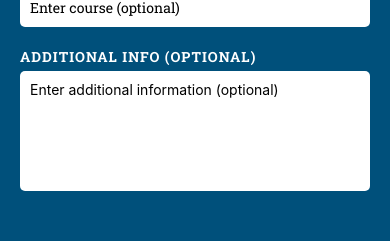
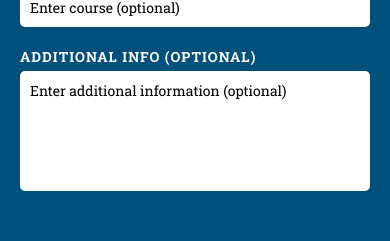
Before and after one commit to hrani2/skill_harbor_465, a React Native app in the folder skill_harbor/: screen /JoinCode in a window 390 px wide. Shown: the part 179-420 px from the top of the page. Built offline with nearby package versions, Linux system fonts and the light colour scheme.

Commit message:
Update JoinCode.js
Fixed font consistency issue in Create Join Code

```diff
--- a/skill_harbor/JoinCode.js
+++ b/skill_harbor/JoinCode.js
@@ -183,6 +183,7 @@ const styles = StyleSheet.create({
     borderRadius: 5,
     height: 120,
     textAlignVertical: 'top',  // Move the placeholder to the top
+    fontFamily: 'RobotoSlab-Regular',
   },
   homeButton: {
     position: 'absolute',
```
